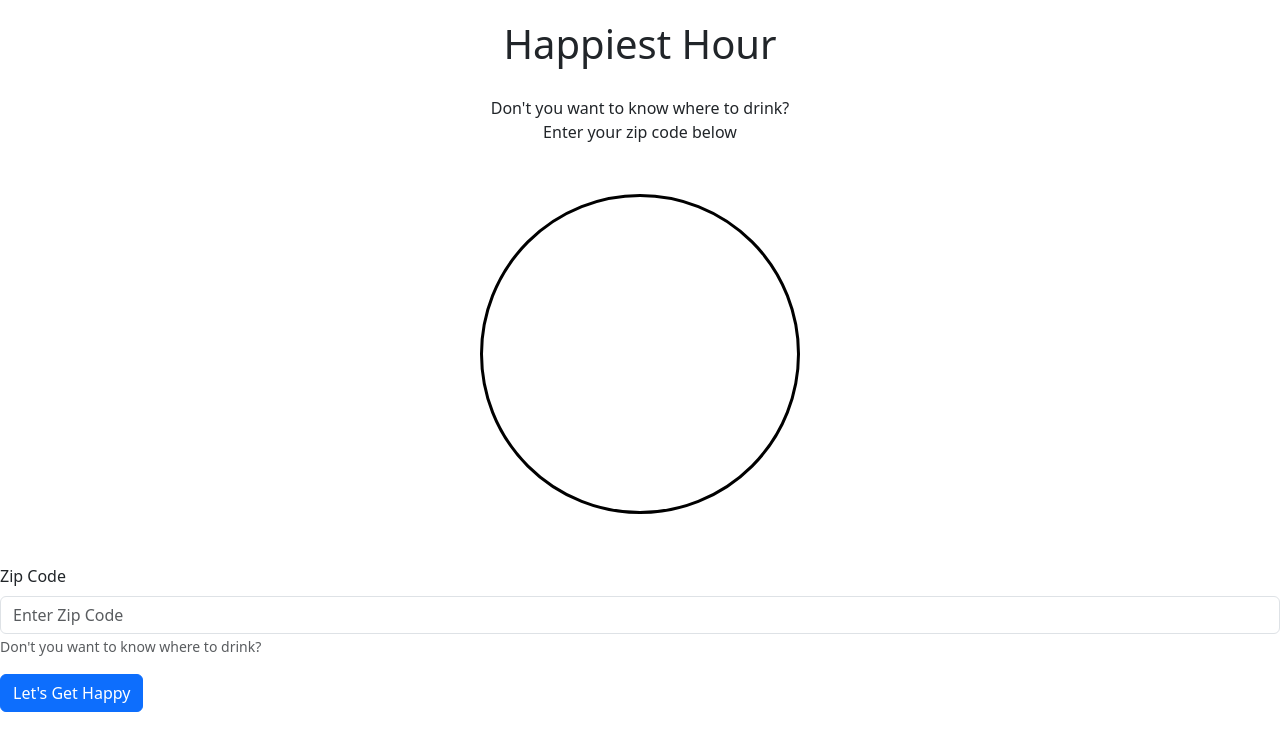
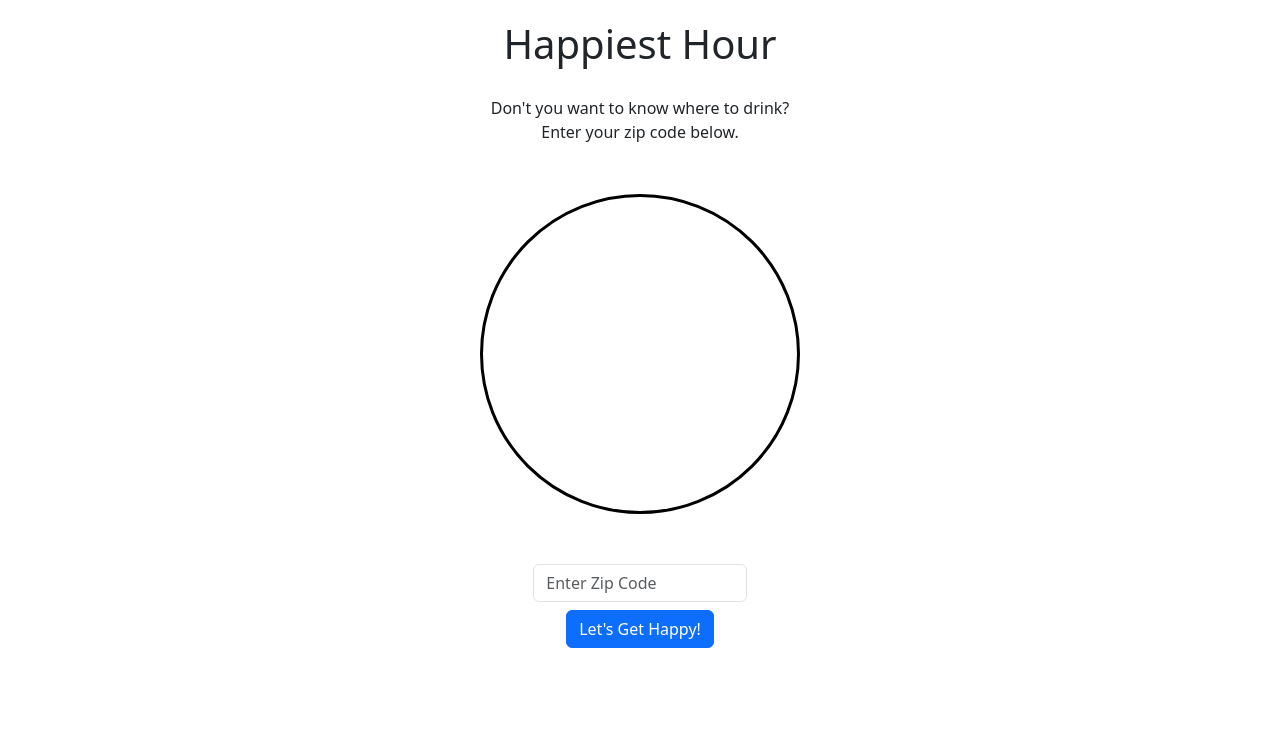
Before and after one commit to ColdWeatherBoyy/happiest-hour, a React (Vite) app in the folder client/: page / in a window 1280 px wide. Shown: the top 750 px of the page. Built offline with nearby package versions, Linux system fonts and the light colour scheme.

Commit message:
submit form and button centered and shortened length

```diff
--- a/client/src/components/Home/Home.jsx
+++ b/client/src/components/Home/Home.jsx
@@ -2,7 +2,7 @@ import React, { useState, useEffect } from "react";
 import SubmitForm from "../SubmitForm/SubmitForm";
 import YelpList from "../YelpList/YelpList";
 import Clock from "../Clock/Clock";
-import Title from "./Title";
+import Title from "../Title/Title";
 
 const Home = () => {
 	// const [isClicked, setIsClicked] = useState(false);
--- a/client/src/components/SubmitForm/SubmitForm.jsx
+++ b/client/src/components/SubmitForm/SubmitForm.jsx
@@ -17,21 +17,21 @@ const SubmitForm = ({ onClick }) => {
 
 	return (
 		<>
-			<Form>
-				<Form.Group className="mb-3" controlId="zipCode">
-					<Form.Label>Zip Code</Form.Label>
+			<Form className='d-flex flex-column align-items-center'>
+				<Form.Group className="mb-2 col-5 col-sm-3 col-lg-2" controlId="zipCode">
+					{/* <Form.Label>Zip Code</Form.Label> */}
 					<Form.Control
 						type="text"
 						placeholder="Enter Zip Code"
 						value={zipCode}
 						onChange={(e) => setZipCode(e.target.value)}
 					/>
-					<Form.Text className="text-muted">
+					{/* <Form.Text className="text-muted">
 						Don't you want to know where to drink?
-					</Form.Text>
+					</Form.Text> */}
 				</Form.Group>
 				<Button variant="primary" onClick={handleOnClick}>
-					Let's Get Happy
+					Let's Get Happy!
 				</Button>
 			</Form>
 		</>
--- a/client/src/components/Home/Title.jsx
+++ b/client/src/components/Title/Title.jsx
@@ -3,7 +3,7 @@ import clockStyle from './Title.css'
 const Title = () => {return(
     <div id='pageTop'>
         <h1 id='title'>Happiest Hour</h1>
-        <p>Don't you want to know where to drink? <br/>Enter your zip code below</p>
+        <p>Don't you want to know where to drink? <br/>Enter your zip code below.</p>
     </div>
 )}
 
```
Also changed, not shown: client/src/components/Title/Title.css (renamed from client/src/components/Home/Title.css).
